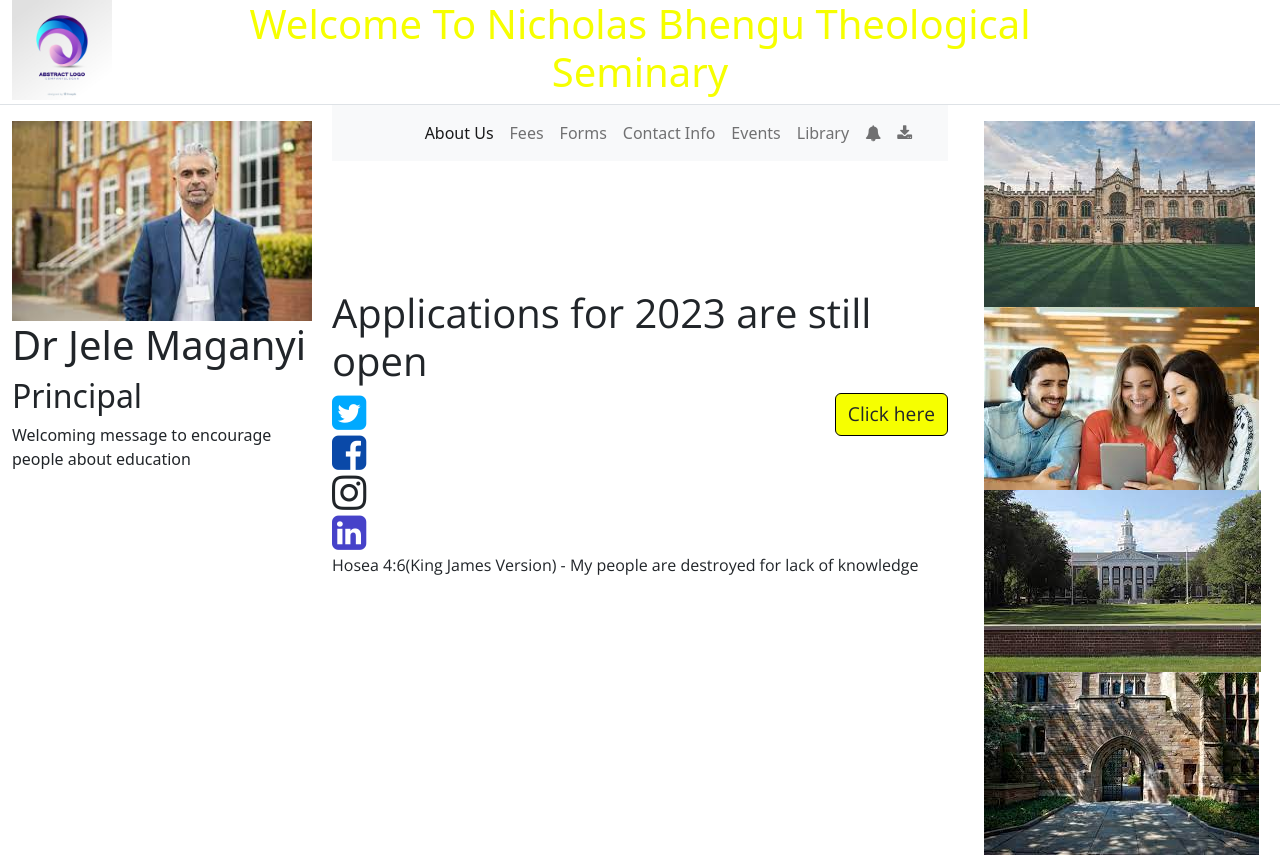
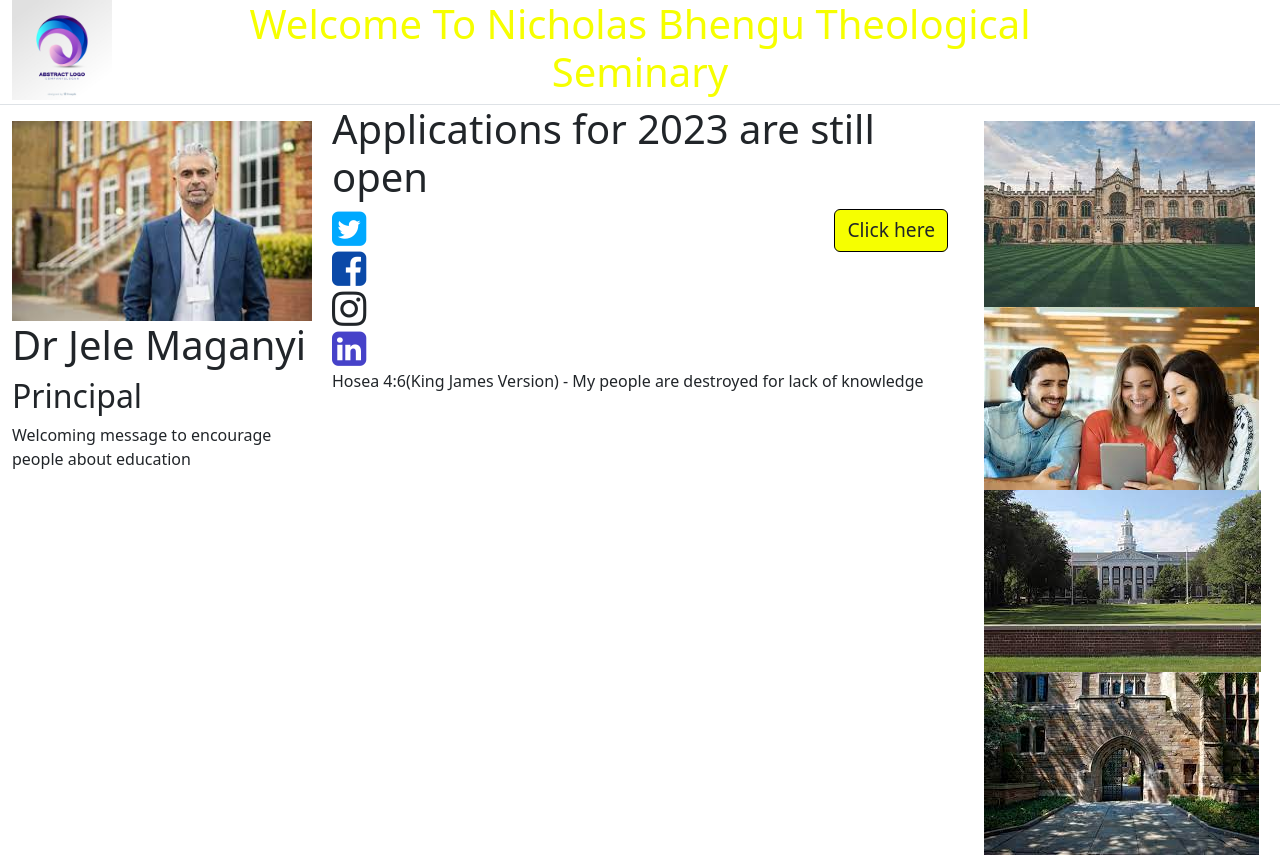
Before and after one commit to Rumbie-Mudzie7/Theological-Seminary, a React (Create React App) app: page / in a window 1280 px wide. Built offline with nearby package versions, Linux system fonts and the light colour scheme.

Commit message:
Modified Midsection div

```diff
--- a/src/App.js
+++ b/src/App.js
@@ -15,56 +15,7 @@ function App() {
             <SideBar />
           </div>
           <div className="col-12 col-md-6">
-            <nav className="navbar navbar-expand-lg bg-light">
-              <div className="container-fluid">
-                <button className="navbar-toggler" type="button" data-bs-toggle="offcanvas" data-bs-target="#offcanvasNavbar" aria-controls="offcanvasNavbar">
-                  <span className="navbar-toggler-icon" />
-                </button>
-                <div className="offcanvas offcanvas-end" tabIndex="-1" id="offcanvasNavbar" aria-labelledby="offcanvasNavbarLabel">
-                  <div className="offcanvas-header">
-                    <h5 className="offcanvas-title" id="offcanvasNavbarLabel">Offcanvas</h5>
-                    <button type="button" className="btn-close" data-bs-dismiss="offcanvas" aria-label="Close" />
-                  </div>
-                  <div className="offcanvas-body">
-                    <ul className="navbar-nav justify-content-end flex-grow-1 pe-3">
-                      <li className="nav-item">
-                        <a className="nav-link active" aria-current="page" href="/about">About Us</a>
-                      </li>
-                      <li className="nav-item">
-                        <a className="nav-link" href="/fees">Fees</a>
-                      </li>
-                      <li className="nav-item">
-                        <a className="nav-link" href="/forms">Forms</a>
-                      </li>
-                      <li className="nav-item">
-                        <a className="nav-link" href="/contact">Contact Info</a>
-                      </li>
-                      <li className="nav-item">
-                        <a className="nav-link" href="/events">Events</a>
-                      </li>
-                      <li className="nav-item">
-                        <a className="nav-link" href="/library">Library</a>
-                      </li>
-                      <li className="nav-item">
-                        <a className="nav-link" href="/notifications">
-                          <i className="fa fa-bell" aria-hidden="true" />
-                        </a>
-                      </li>
-                      <li className="nav-item">
-                        <a className="nav-link" href="/download">
-                          <i className="fa fa-download" aria-hidden="true" />
-                        </a>
-                      </li>
-                    </ul>
-                  </div>
-                </div>
-              </div>
-            </nav>
-            <div className="middleSectionContent fontStyles">
-              <div>
-                <Midsection />
-              </div>
-            </div>
+            <Midsection />
           </div>
           <div className="col-12 col-md-3">
             <Galary />
```
